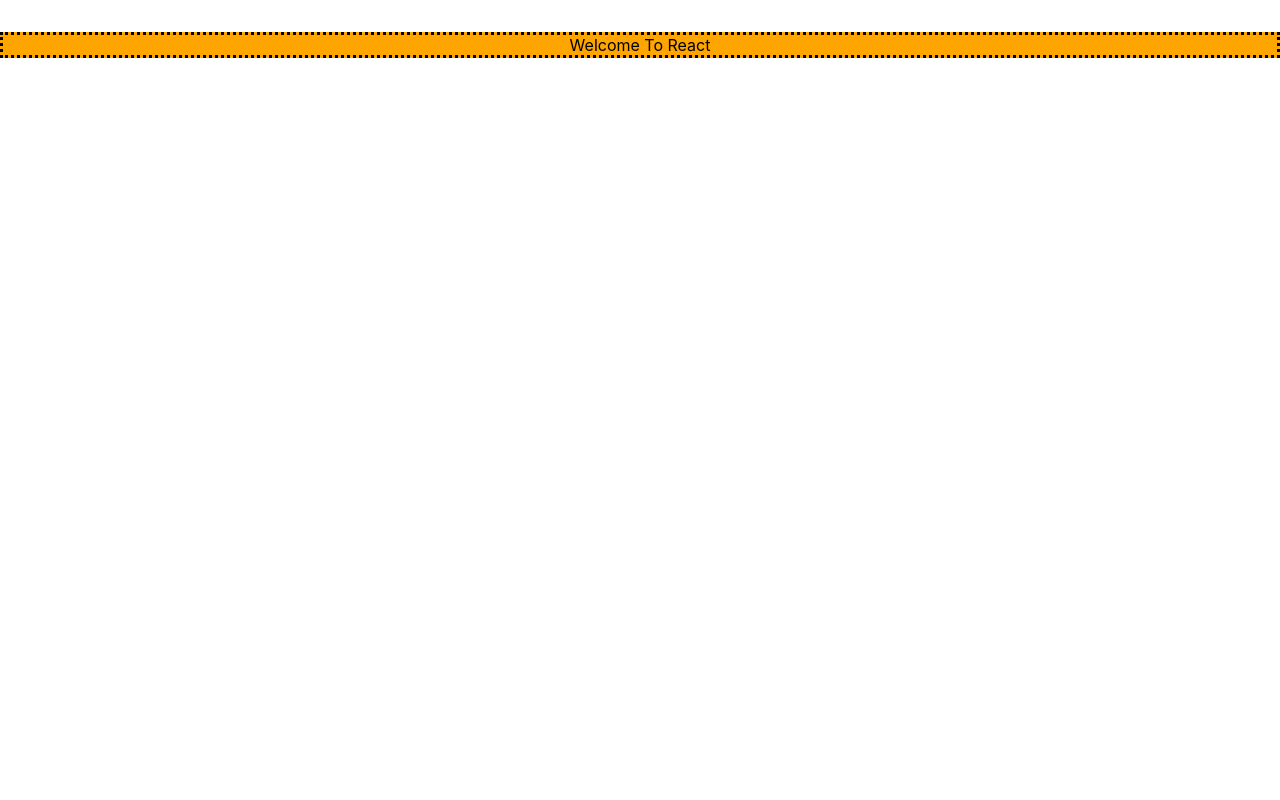
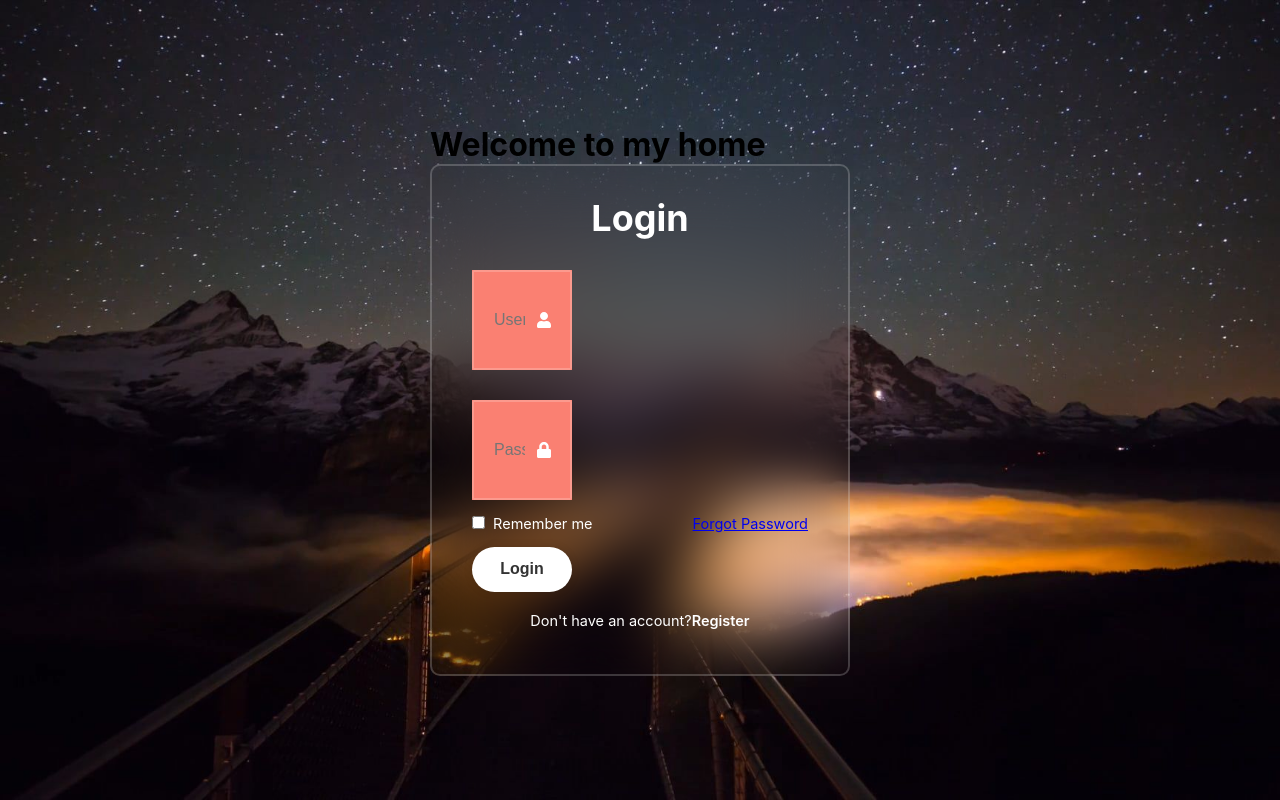
Before and after one commit to robot-88/Basic-React, a React (Create React App) app: page / in a window 1280 px wide. Built offline with nearby package versions, Linux system fonts and the light colour scheme.

Commit message:
created loginForm

```diff
--- a/package.json
+++ b/package.json
@@ -8,6 +8,7 @@
     "@testing-library/user-event": "^13.5.0",
     "react": "^18.3.1",
     "react-dom": "^18.3.1",
+    "react-icons": "^5.2.0",
     "react-scripts": "5.0.1",
     "web-vitals": "^2.1.4"
   },
--- a/src/App.css
+++ b/src/App.css
@@ -3,4 +3,5 @@
   text-align: center;
   margin-top: 2em;
   border-style: dotted;
+
 }
--- a/src/App.js
+++ b/src/App.js
@@ -1,9 +1,16 @@
-import logo from './logo.svg';
+// import logo from './logo.svg';
 import './App.css';
+import Welcome from './components/Welcome';
+// import demo from './components/Welcome.css';
+import LoginForm from './components/Login/LoginForm';
+
 
 function App() {
   return (
-   <div className='welcome'>Welcome To React</div>
+   <>
+   <Welcome />
+   <LoginForm/>
+   </>
   );
 }
 
--- /dev/null
+++ b/src/components/Login/LoginForm.css
@@ -0,0 +1,110 @@
+/* .login{
+    margin-top: 10px;
+    text-align: center;
+}
+
+.div{
+    display: flex;
+    flex-direction: column;
+    width: 20vw;
+    margin-left: 40%;
+} */
+
+.wrapper {
+    width: 420px;
+    background: transparent;
+    border: 2px solid rgba(255,255,255,.2);
+    backdrop-filter: blur(30px);
+    color: #fff;
+    border-radius: 10px;
+    padding: 30px 40px;
+}
+
+.wrapper h1 {
+    font-size: 36px;
+    text-align: center;
+}
+
+.wrapper .input-box {
+    position: relative;
+    width: 100px;
+    height: 100px;
+    background: salmon;
+    margin: 30px 0;
+}
+
+.input-box input {
+    width: 100px;
+    height: 100px;
+    background: transparent;
+    border: none;
+    outline: none;
+    border: 2px solid rgba(255, 255, 255, .2);
+    border-radius: 2px;
+    font-size: 16px;
+    color: #fff;
+    padding: 20px 45px 20px 20px;
+}
+
+.input-box input ::placeholder {
+    background-color: #fff;
+}
+
+.input-box .icon {
+    position: absolute;
+    right: 20px;
+    top: 50%;
+    transform: translateY(-50%);
+    font-size: 16px;
+}
+
+.wrapper .input-remember {
+    display: flex;
+    justify-content: space-between;
+    font-size: 14.5px;
+    margin: -15px 0 15px;
+}
+
+.input-remember label input {
+    accent-color: #fff;
+    margin-right: 4px
+}
+
+.input-remember {
+    color: #fff;
+    text-decoration: none;
+}
+
+.input-remember a :hover {
+    text-decoration: underline;
+}
+
+.wrapper button {
+    width: 100px;
+    height: 45px;
+    background: #fff;
+    border: none;
+    outline: none;
+    border-radius: 40px;
+    box-shadow: 0 0 10px rgba(0, 0, 0, .1);
+    cursor: pointer;
+    font-size: 16px;
+    color: #333;
+    font-weight: 700;
+}
+
+.wrapper .register-link {
+    font-size: 14.5px;
+    text-align: center;
+    margin : 20px 0 15px;
+
+}
+.register-link p a{
+    color: #fff;
+    text-decoration: none;
+    font-weight: 600;
+}
+
+.register-link p .a:hover{
+    text-decoration: underline;
+}
--- /dev/null
+++ b/src/components/Login/LoginForm.js
@@ -0,0 +1,32 @@
+import React from 'react'
+import './LoginForm.css'
+import { FaUser } from "react-icons/fa";
+import { FaLock } from "react-icons/fa";
+
+const LoginForm = () => {
+  return (
+    <div className='wrapper'>
+      <form action="">
+        <h1>Login</h1>
+        <div className='input-box'>
+          <input type='text' placeholder='Username'/>
+          <FaUser className='icon' />
+        </div>
+        <div className='input-box'>
+          <input type='password' placeholder='Password' />
+          <FaLock className='icon' />
+        </div>
+        <div className='input-remember'>
+         <label> <input type='checkBox'/> Remember me</label>
+         <a href='#'>Forgot Password</a>
+        </div>
+        <button type='submit'>Login</button>
+        <div className='register-link'>
+          <p>Don't have an account?<a href="#">Register</a></p>
+        </div>
+      </form>
+    </div>
+  )
+}
+
+export default LoginForm
--- /dev/null
+++ b/src/components/Welcome.css
@@ -0,0 +1,5 @@
+.demo{
+    text-align: center;
+    margin-top: 3rem;
+
+}
--- /dev/null
+++ b/src/components/Welcome.js
@@ -0,0 +1,9 @@
+import React from 'react'
+
+export default function Welcome() {
+  return (
+    <div>
+      <h1 className='demo'>Welcome to my home</h1>
+    </div>
+  )
+}
--- a/src/index.css
+++ b/src/index.css
@@ -1,3 +1,10 @@
+
+* {
+  margin: 0;
+  padding: 0;
+  box-sizing: border-box;
+
+}
 body {
   margin: 0;
   font-family: -apple-system, BlinkMacSystemFont, 'Segoe UI', 'Roboto', 'Oxygen',
@@ -5,6 +12,14 @@
     sans-serif;
   -webkit-font-smoothing: antialiased;
   -moz-osx-font-smoothing: grayscale;
+  display: flex;
+  justify-content: center;
+  align-items: center;
+  min-height: 100vh;
+  background: url('./assets/Grindelwald.jpg') no-repeat;
+  background-size: cover;
+  background-position: center;
+
 }
 
 code {
```
Also changed, not shown: src/assets/Grindelwald.jpg (added), 1 other file (tests, documents, lock files or other folders).
